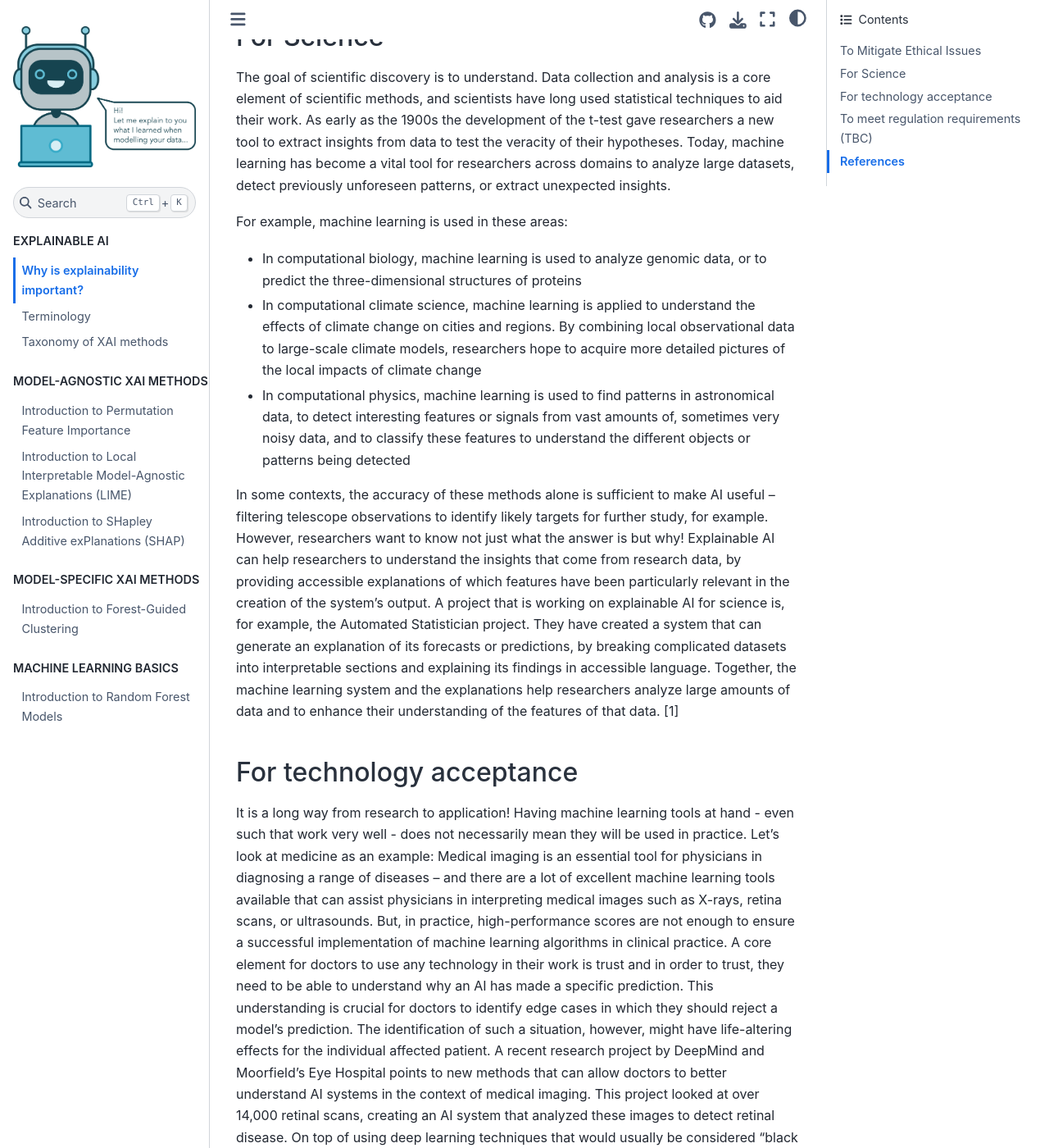
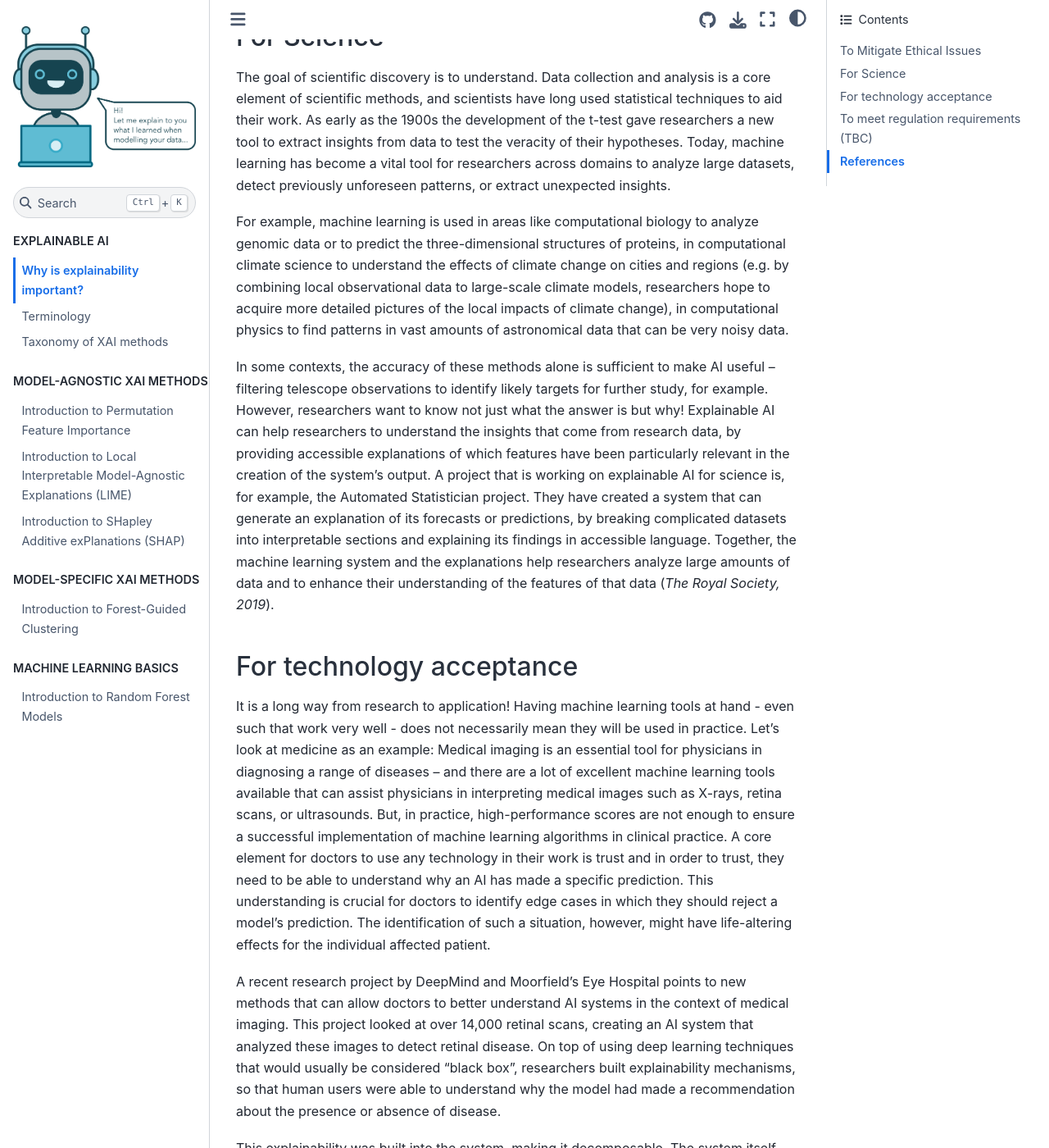
Before and after one commit to HelmholtzAI-Consultants-Munich/XAI-Tutorials, a Sphinx documentation site: the page built from docs/source/_xai/importance.rst, in a window 1280 px wide and 1400 px high, scrolled down 1057 px. Shown: the whole window at 82% size. Built offline with Sphinx 7.4.7 and the Sphinx Book theme 1.1.4, drawn with Linux system fonts in a browser that asks for light colours; some of the changed text lies outside the part shown.

Commit message:
Update importance.rst

```diff
--- a/docs/source/_xai/importance.rst
+++ b/docs/source/_xai/importance.rst
@@ -4,57 +4,43 @@
  *"The problem is that a single metric, such as classification accuracy, is an incomplete description of most real-world tasks." — (Doshi-Velez et al., 2017)*
 
 To Mitigate Ethical Issues
--------------------
+-----------------------------
 
 Real-world data is messy! Databases created from real-world data are incomplete, skewed, and subject to sampling errors. Additionally, data is often collected for a particular purpose, when such databases are made publicly available, they often only limitedly fit the use case of a new ML model. Such, and other, issues influence how well a machine learning system works.
 
 Even though machine learning models’ performances are usually output as one – or few – metrics, a single model likely works unequally well for different people. That is, because people are different, and their individual characteristics map the statistical model unequally well. Even subtle differences in performance for different people or population groups can lead to issues, such as biases or fairness issues, and users need to be aware of the limitations of the systems they use. Such issues have been found in several high-profile instances of image recognition, where systems failed to work accurately for users from ethnic minority groups.  Another well-known example would be machine learning-aided job recruitment: when socially biased data is used to train machine learning models that are built to predict who should or should not be recruited, the resulting models can reinforce these social biases and, for example, favor males over females in the recruitment process. To prevent machine learning models from perpetuating or even reinforcing adverse effects, actions must be taken.
 
-Concepts like fairness can have different meanings to different communities, and there can be trade-offs between these different interpretations.
-Questions about how to build "fair" algorithms are the subject of increasing interest in technical communities and ideas about how to create technical fixes
-to tackle these issues are evolving, but fairness remains a challenging issue.
-Fairness typically involves enforcing equality of some measure across individuals and/or groups,
-but many different notions of fairness are possible – these different notions can often be incompatible, requiring more discussions to negotiate inevitable trade-offs. [1]
+Concepts like fairness can have different meanings to different communities, and there can be trade-offs between these different interpretations. Questions about how to build "fair" algorithms are the subject of increasing interest in technical communities and ideas about how to create technical fixes to tackle these issues are evolving, but fairness remains a challenging issue.
+Fairness typically involves enforcing equality of some measure across individuals and/or groups, but many different notions of fairness are possible – these different notions can often be incompatible, requiring more discussions to negotiate inevitable trade-offs (*The Royal Society, 2019*).
 
 For Science
 ----------
 
 The goal of scientific discovery is to understand. Data collection and analysis is a core element of scientific methods, and scientists have long used statistical techniques to aid their work. As early as the 1900s the development of the t-test gave researchers a new tool to extract insights from data to test the veracity of their hypotheses. Today, machine learning has become a vital tool for researchers across domains to analyze large datasets, detect previously unforeseen patterns, or extract unexpected insights.
 
-For example, machine learning is used in these areas:
+For example, machine learning is used in areas like computational biology to analyze genomic data or to predict the three-dimensional structures of proteins, in computational climate science to understand the effects of climate change on cities and regions (e.g. by combining local observational data to large-scale climate models, researchers hope to acquire more detailed pictures of the local impacts of climate change), in computational physics to find patterns in vast amounts of astronomical data that can be very noisy data.
 
-- In computational biology, machine learning is used to analyze genomic data, or to predict the three-dimensional structures of proteins
-- In computational climate science, machine learning is applied to understand the effects of climate change on cities and regions. By combining local observational data to large-scale climate models, researchers hope to acquire more detailed pictures of the local impacts of climate change
-- In computational physics, machine learning is used to find patterns in astronomical data, to detect interesting features or signals from vast amounts of, sometimes very noisy data, and to classify these features to understand the different objects or patterns being detected
-
-In some contexts, the accuracy of these methods alone is sufficient to make AI useful – filtering telescope observations to identify likely targets for further study, for example. However, researchers want to know not just what the answer is but why! Explainable AI can help researchers to understand the insights that come from research data, by providing accessible explanations of which features have been particularly relevant in the creation of the system’s output. A project that is working on explainable AI for science is, for example, the Automated Statistician project. They have created a system that can generate an explanation of its forecasts or predictions, by breaking complicated datasets into interpretable sections and explaining its findings in accessible language. Together, the machine learning system and the explanations help researchers analyze large amounts of data and to enhance their understanding of the features of that data. [1]
+In some contexts, the accuracy of these methods alone is sufficient to make AI useful – filtering telescope observations to identify likely targets for further study, for example. However, researchers want to know not just what the answer is but why! Explainable AI can help researchers to understand the insights that come from research data, by providing accessible explanations of which features have been particularly relevant in the creation of the system’s output. A project that is working on explainable AI for science is, for example, the Automated Statistician project. They have created a system that can generate an explanation of its forecasts or predictions, by breaking complicated datasets into interpretable sections and explaining its findings in accessible language. Together, the machine learning system and the explanations help researchers analyze large amounts of data and to enhance their understanding of the features of that data (*The Royal Society, 2019*).
 
 For technology acceptance
-----------
+----------------------------
 
 It is a long way from research to application! Having machine learning tools at hand - even such that work very well - does not necessarily mean they will be used in practice. Let’s look at medicine as an example: Medical imaging is an essential tool for physicians in diagnosing a range of diseases – and there are a lot of excellent machine learning tools available that can assist physicians in interpreting medical images such as X-rays, retina scans, or ultrasounds. But, in practice, high-performance scores are not enough to ensure a successful implementation of machine learning algorithms in clinical practice. A core element for doctors to use any technology in their work is trust and in order to trust, they need to be able to understand why an AI has made a specific prediction. This understanding is crucial for doctors to identify edge cases in which they should reject a model’s prediction. The identification of such a situation, however, might have life-altering effects for the individual affected patient.
+
 A recent research project by DeepMind and Moorfield’s Eye Hospital points to new methods that can allow doctors to better understand AI systems in the context of medical imaging. This project looked at over 14,000 retinal scans, creating an AI system that analyzed these images to detect retinal disease. On top of using deep learning techniques that would usually be considered “black box”, researchers built explainability mechanisms, so that human users were able to understand why the model had made a recommendation about the presence or absence of disease.
-This explainability was built into the system, making it decomposable. The system itself consists of two neural networks, each performing different functions:
-- The first analyses a scan, using deep learning to detect features in the image that illustrate the presence (or absence) of disease – hemorrhages in the tissue, for example. This creates a map of the features in the image.
-- The second analyses this map, using the features identified by the first to present clinicians with a diagnosis, while also presenting a percentage to illustrate confidence in the analysis.
+
+This explainability was built into the system, making it decomposable. The system itself consists of two neural networks, each performing different functions. The first analyses a scan, using deep learning to detect features in the image that illustrate the presence (or absence) of disease – hemorrhages in the tissue, for example. This creates a map of the features in the image. The second analyses this map, using the features identified by the first to present clinicians with a diagnosis, while also presenting a percentage to illustrate confidence in the analysis.
 
 At the interface of these two systems, clinicians can access an intermediate representation that illustrates which areas of an image might suggest the presence of eye disease. This can be integrated into clinical workflows and interrogated by human experts wishing to understand the patterns in a scan and why a recommendation has been made, before confirming which treatment process is suitable. Clinicians, therefore, remain in the loop of making a diagnosis and can work with patients to confirm treatment pathways. [1]
 
-
 To meet regulation requirements (TBC)
-----------
-
+--------------------------------------
 
 
 References
 -----------
+The Royal Society. `Explainable AI: The basics. <https://royalsociety.org/-/media/policy/projects/explainable-ai/AI-and-interpretability-policy-briefing.pdf>`_ Policy Briefing. 2019.
 
-[1] Explainable AI: The basics, The Royal Society, 2019. `Link <https://royalsociety.org/-/media/policy/projects/explainable-ai/AI-and-interpretability-policy-briefing.pdf>`_
+Molnar, Christoph. `Interpretable Machine Learning: A Guide for Making Black Box Models Explainable. <https://christophm.github.io/interpretable-ml-book/>`_ Lulu.com. 2022.
 
-[2] Interpretable Machine Learning: A Guide for Making Black Box Models Explainable, Christoph Molnar, 2022. `Link <https://christophm.github.io/interpretable-ml-book/>`_
-
-
-Additionally, Christoph Molnar's book and Tim Miller's paper can provide further insight into the challenges and promise of machine learning interpretability:
-
-- `Interpretable Machine Learning:  A Guide for Making Black Box Models Explainable. <https://christophm.github.io/interpretable-ml-book/>`_ -- Christoph Molnar, 2019-12-17
-- `Explanation in Artificial Intelligence: Insights from the Social Sciences. <https://arxiv.org/abs/1706.07269>`_ -- Tim Miller
+Miller, Tim. `Explanation in artificial intelligence: Insights from the social sciences. <https://arxiv.org/abs/1706.07269>`_ Artificial Intelligence. 2019.
```
